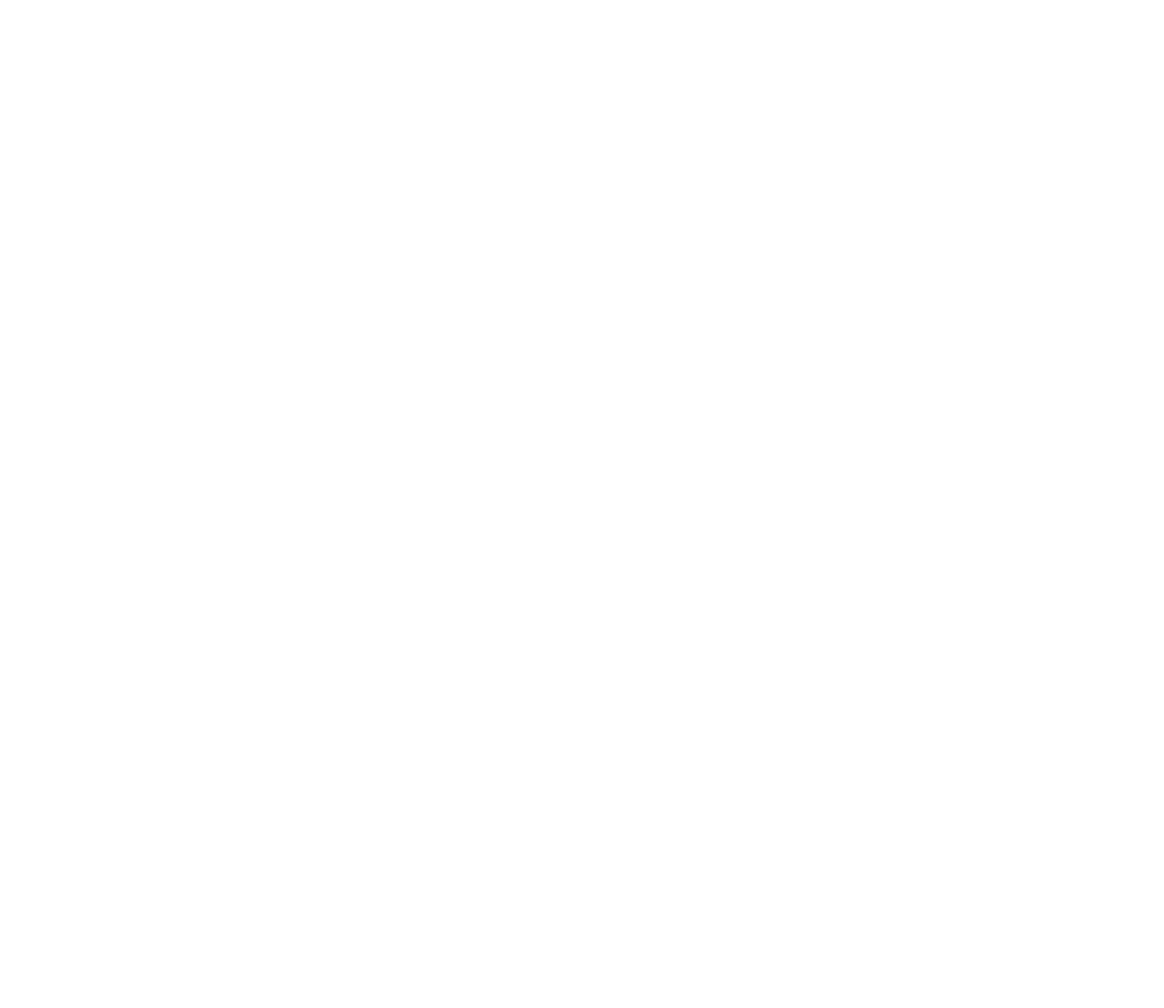
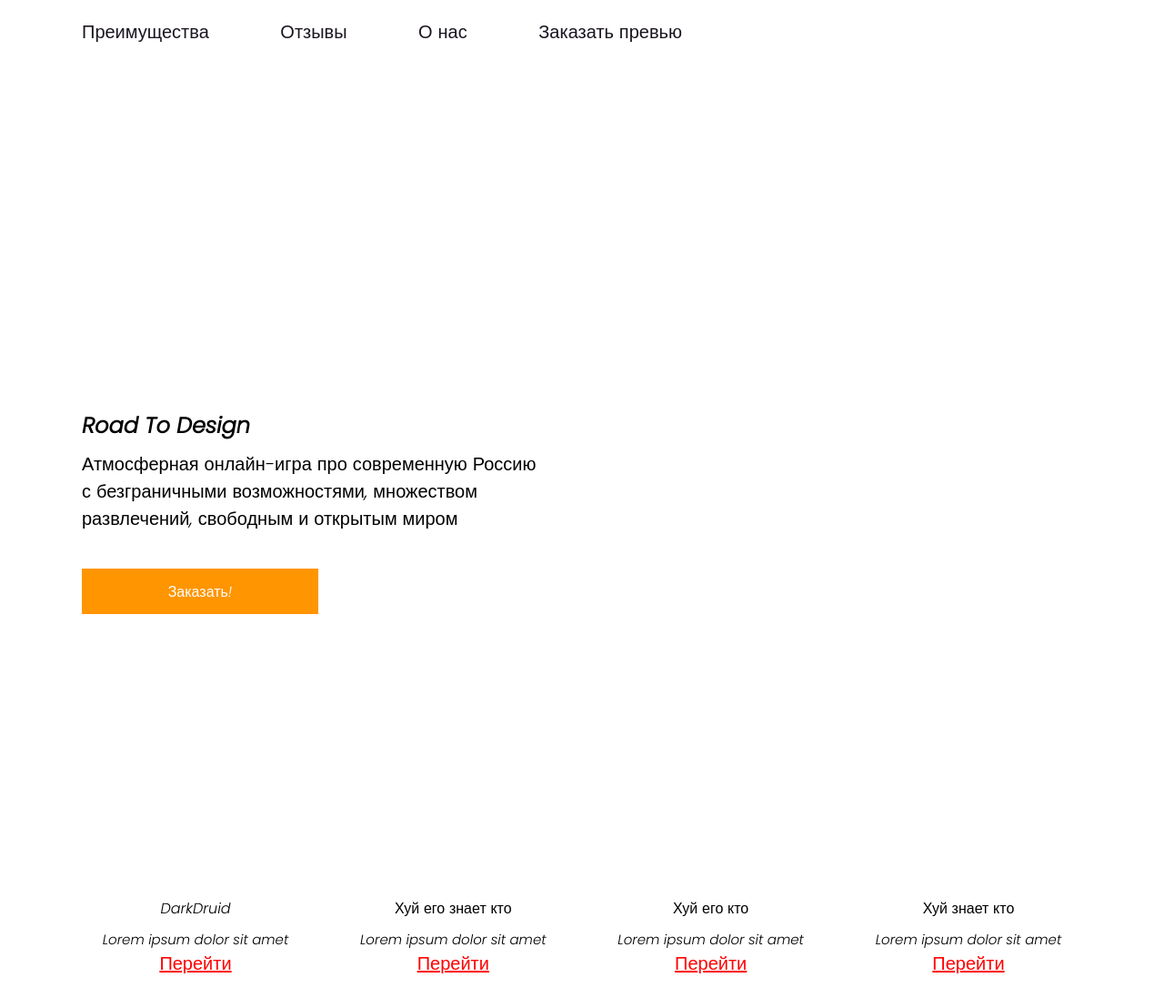
Before and after one commit to halbalbalhal/RoadToDesign, a React (Create React App) app in the folder roadtodesign/: page / in a window 1280 px wide. Shown: the top 1108 px of the page at 91% size. Before the commit the page ends 800 px from the top, so only its background shows below. Built offline with nearby package versions, Linux system fonts and the light colour scheme.

Commit message:
3 blocks of site layout

```diff
--- /dev/null
+++ b/roadtodesign/src/components/Header/Header.jsx
@@ -0,0 +1,17 @@
+import styles from './Header.module.css'
+
+const Header = () => {
+    return (
+        <header className={styles.header}>
+            <div className={styles.header__wrapper}>
+                <h1>Road To Design</h1>
+                <p>Атмосферная онлайн-игра про современную Россию с безграничными возможностями, множеством развлечений, свободным и открытым миром</p>
+                <button onClick={() => {
+                    window.location.href = 'https://amazing-online.com'
+                }}>Заказать!</button>
+            </div>
+        </header>
+    )
+}
+
+export default Header
--- /dev/null
+++ b/roadtodesign/src/components/Header/Header.module.css
@@ -0,0 +1,33 @@
+@import url('../../styles/constants.css');
+
+.header {
+    width: 100%;
+    display: flex;
+    align-items: center;
+    justify-content: center;
+}
+
+.header__wrapper {
+    display: flex;
+    justify-content: center;
+    width: 1100px;
+    flex-direction: column;
+    margin-top: 400px;
+}
+
+p {
+    text-align: left;
+    max-width: 500px;
+    font-size: 20px;
+    margin-top: 10px;
+}
+
+button {
+    width: 260px;
+    height: 50px;
+    border: none;
+    background-color: var(--orange-color);
+    color: var(--white-color);
+    font-size: 16px;
+    margin-top: 40px;
+}
--- /dev/null
+++ b/roadtodesign/src/components/Nav/Nav.jsx
@@ -0,0 +1,18 @@
+import styles from './Nav.module.css'
+
+const Nav = () => {
+    return (
+        <nav className={styles.nav}>
+            <div className={styles.nav__wrapper}>
+                <div className={styles.nav__links}>
+                    <a href='https://amazing-online.com'>Преимущества</a>
+                    <a href='https://amazing-online.com'>Отзывы</a>
+                    <a href='https://amazing-online.com'>О нас</a>
+                    <a href='https://amazing-online.com'>Заказать превью</a>
+                </div>
+            </div>
+        </nav>
+    )
+}
+
+export default Nav
--- /dev/null
+++ b/roadtodesign/src/components/Nav/Nav.module.css
@@ -0,0 +1,30 @@
+@import url('../../styles/constants.css');
+
+
+.nav {
+    width: 100%;
+    display: flex;
+    align-items: center;
+    justify-content: center;
+}
+
+.nav__wrapper {
+    display: flex;
+    align-items: center;
+    justify-content: space-between;
+    width: 1100px;
+    margin-top: 20px;
+}
+
+.nav__links {
+    display: flex;
+    align-items: center;
+    justify-content: space-between;
+    width: 60%;
+}
+
+a {
+    font-size: 20px;
+    text-decoration: none;
+    color: var(--dark-color);
+}
--- a/roadtodesign/src/containers/App/App.js
+++ b/roadtodesign/src/containers/App/App.js
@@ -1,9 +1,12 @@
 import styles from './App.module.css'
+import Main from '../Main/Main'
+import Reviews from '../Reviews/Reviews'
 
 function App() {
   return (
     <>
-
+      <Main />
+      <Reviews />
     </>
   )
 }
--- /dev/null
+++ b/roadtodesign/src/containers/Main/Main.jsx
@@ -0,0 +1,16 @@
+import Nav from "../../components/Nav/Nav"
+import Header from "../../components/Header/Header"
+import styles from './Main.module.css'
+
+const Main = () => {
+    return (
+        <>
+        <section className={styles.mn}>
+            <Nav />
+            <Header />
+        </section>
+        </>
+    )
+}
+
+export default Main
--- /dev/null
+++ b/roadtodesign/src/containers/Main/Main.module.css
@@ -0,0 +1,6 @@
+@import url('../../styles/constants.css');
+
+.mn {
+    width: 100%;
+    height: 100vh;
+}
--- /dev/null
+++ b/roadtodesign/src/containers/Reviews/Reviews.jsx
@@ -0,0 +1,20 @@
+import styles from './Reviews.module.css'
+import { ReviewsData } from '../../data/ReviewData'
+
+const Reviews = () => {
+    return (
+        <section className={styles.reviews}>
+            <div className={styles.rev__wrapper}>
+                {ReviewsData.map(review => (
+                    <div key={review.id} className={styles.rev__block}>
+                        <span>{review.name}</span>
+                        <p>{review.text}</p>
+                        <a href={review.link}>Перейти</a>
+                    </div>
+                ))}
+            </div>
+        </section>
+    )
+}
+
+export default Reviews
--- /dev/null
+++ b/roadtodesign/src/containers/Reviews/Reviews.module.css
@@ -0,0 +1,37 @@
+@import url('../../styles/constants.css');
+
+.reviews {
+    display: flex;
+    align-items: center;
+    justify-content: center;
+}
+
+.rev__wrapper {
+    display: flex;
+    align-items: center;
+    justify-content: space-between;
+    width: 1100px;
+}
+
+.rev__block {
+    display: flex;
+    flex-direction: column;
+    align-items: center;
+    justify-content: center;
+    text-align: center;
+    width: 250px;
+    height: 460px;
+}
+
+.reviews a {
+    color: red;
+    text-decoration: underline;
+}
+
+.reviews span {
+    font-size: 16px;
+}
+
+.reviews p {
+    font-size: 15px;
+}
--- /dev/null
+++ b/roadtodesign/src/data/ReviewData.js
@@ -0,0 +1,26 @@
+export const ReviewsData = [
+    {
+        id: 1,
+        name: 'DarkDruid',
+        text: 'Lorem ipsum dolor sit amet',
+        link: 'https://amazing-online.com'
+    },
+    {
+        id: 2,
+        name: 'Хуй его знает кто',
+        text: 'Lorem ipsum dolor sit amet',
+        link: 'https://amazing-online.com'
+    },
+    {
+        id: 3,
+        name: 'Хуй его кто',
+        text: 'Lorem ipsum dolor sit amet',
+        link: 'https://amazing-online.com'
+    },
+    {
+        id: 4,
+        name: 'Хуй знает кто',
+        text: 'Lorem ipsum dolor sit amet',
+        link: 'https://amazing-online.com'
+    }
+]
--- a/roadtodesign/src/styles/index.css
+++ b/roadtodesign/src/styles/index.css
@@ -1,10 +1,17 @@
-body {
+@import url('https://fonts.googleapis.com/css2?family=Poppins:ital,wght@1,300&display=swap');
+
+body, *, *::after, *::before {
   margin: 0;
-  font-family: -apple-system, BlinkMacSystemFont, 'Segoe UI', 'Roboto', 'Oxygen',
-    'Ubuntu', 'Cantarell', 'Fira Sans', 'Droid Sans', 'Helvetica Neue',
-    sans-serif;
+  font-family: 'Poppins', sans-serif;
   -webkit-font-smoothing: antialiased;
   -moz-osx-font-smoothing: grayscale;
+  padding: 0;
+  outline: none;
+  text-decoration: none;
+}
+
+button {
+  cursor: pointer;
 }
 
 code {
```
Also changed, not shown: roadtodesign/firebase.json (added), 1 other file (tests, documents, lock files or other folders).
